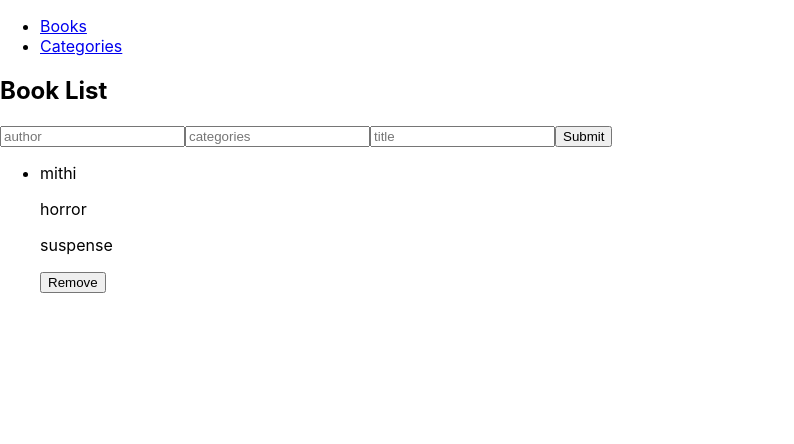
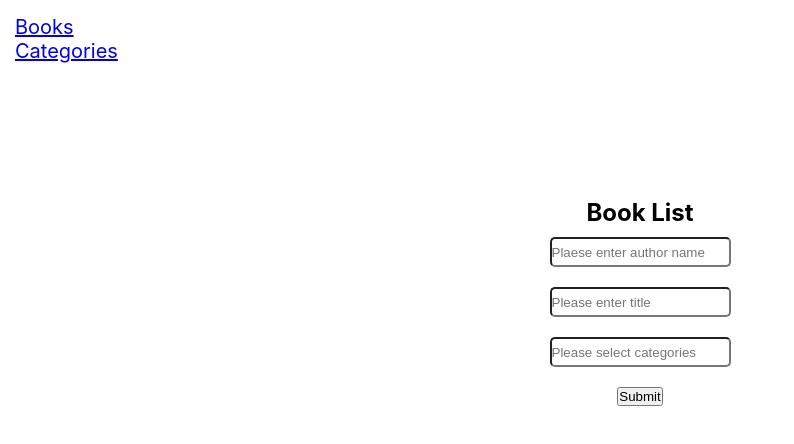
Before and after one commit to Mithi-code/Bookstore, a React (Create React App) app: page / in a window 1280 px wide. Shown: the top 444 px of the page, without its empty margins (0-794 px from the left). Built offline with nearby package versions, Linux system fonts and the light colour scheme.

Commit message:
add and remove functionality added

```diff
--- a/package.json
+++ b/package.json
@@ -12,6 +12,8 @@
     "react-redux": "^7.2.6",
     "react-router-dom": "^6.0.2",
     "react-scripts": "5.0.0",
+    "redux": "^4.1.2",
+    "redux-logger": "^3.0.6",
     "uuid": "^8.3.2",
     "web-vitals": "^2.1.2"
   },
--- a/src/App.js
+++ b/src/App.js
@@ -2,6 +2,7 @@ import { Routes, Route } from 'react-router-dom';
 import Books from './pages/Books';
 import Categories from './pages/Categories';
 import Navbar from './components/Navbar';
+import './styles/main.css';
 
 function App() {
   return (
--- a/src/components/Book.js
+++ b/src/components/Book.js
@@ -1,16 +1,22 @@
 import React from 'react';
 import PropTypes from 'prop-types';
+import { useDispatch } from 'react-redux';
+import { removeBook } from '../redux/books/book';
 
 function Book({
-  id, author, title, category,
+  id, author, title, categories,
 }) {
+  const dispatch = useDispatch();
+  const remove = () => {
+    dispatch(removeBook(id));
+  };
   return (
     <>
-      <li>
+      <li className="book-list">
         <p>{author}</p>
         <p>{title}</p>
-        <p>{category}</p>
-        <button type="button" id={id}>Remove</button>
+        <p>{categories}</p>
+        <button type="button" onClick={remove}>Remove</button>
       </li>
     </>
   );
@@ -19,7 +25,7 @@ Book.propTypes = {
   id: PropTypes.string.isRequired,
   author: PropTypes.string.isRequired,
   title: PropTypes.string.isRequired,
-  category: PropTypes.string.isRequired,
+  categories: PropTypes.string.isRequired,
 };
 
 export default Book;
--- a/src/components/Form.js
+++ b/src/components/Form.js
@@ -1,13 +1,30 @@
-import React from 'react';
+import React, { useState } from 'react';
+import { useDispatch } from 'react-redux';
+import { addBook } from '../redux/books/book';
 
 function Form() {
+  const dispatch = useDispatch();
+  const [author, setAuthor] = useState('');
+  const [title, setTitle] = useState('');
+  const [categories, setCategories] = useState('');
+  // const categories = [Horror, Biopic, Documentry, Adventure];
+  const handleSubmit = (e) => {
+    e.preventDefault();
+    dispatch(addBook({
+      author, title, categories, id: Date.now(),
+    }));
+  };
+
   return (
     <>
-      <form>
-        <input placeholder="author" />
-        <input placeholder="categories" />
-        <input placeholder="title" />
-        <button type="button">Submit</button>
+      <form onSubmit={handleSubmit}>
+        <input type="text" placeholder="Plaese enter author name" value={author} onChange={(e) => setAuthor(e.target.value)} required />
+        <br />
+        <input type="text" placeholder="Please enter title" value={title} onChange={(e) => setTitle(e.target.value)} required />
+        <br />
+        <input type="text" placeholder="Please select categories" value={categories} onChange={(e) => setCategories(e.target.value)} required />
+        <br />
+        <button type="submit">Submit</button>
       </form>
     </>
   );
--- a/src/index.js
+++ b/src/index.js
@@ -2,13 +2,17 @@ import React from 'react';
 import ReactDOM from 'react-dom';
 import { BrowserRouter as Router } from 'react-router-dom';
 import './index.css';
+import { Provider } from 'react-redux';
 import App from './App';
 import reportWebVitals from './reportWebVitals';
+import store from './redux/configureStore';
 
 ReactDOM.render(
   <React.StrictMode>
     <Router>
-      <App />
+      <Provider store={store}>
+        <App />
+      </Provider>
     </Router>
   </React.StrictMode>,
   document.getElementById('root'),
--- a/src/pages/Books.js
+++ b/src/pages/Books.js
@@ -1,29 +1,22 @@
 import React from 'react';
-import { v4 as uuidv4 } from 'uuid';
+import { useSelector } from 'react-redux';
 import Book from '../components/Book';
 import Form from '../components/Form';
 
 function books() {
-  const books = [
-    {
-      id: uuidv4(),
-      author: 'mithi',
-      title: 'horror',
-      category: 'suspense',
-    },
-  ];
+  const books = useSelector((state) => state.books);
   return (
     <div>
       <h2>Book List</h2>
       <Form />
       <ul>
-        {books.map((book) => (
+        {books && books.map((book) => (
           <Book
             key={book.id}
             author={book.author}
             title={book.title}
             id={book.id}
-            category={book.category}
+            categories={book.categories}
           />
         ))}
       </ul>
--- a/src/redux/books/book.js
+++ b/src/redux/books/book.js
@@ -0,0 +1,24 @@
+const ADD_BOOK = 'bookStore/books/ADD_BOOK';
+const REMOVE_BOOK = 'bookStore/books/REMOVE_BOOK';
+
+export const addBook = (payload) => ({
+  type: ADD_BOOK,
+  payload,
+});
+export const removeBook = (payload) => ({
+  type: REMOVE_BOOK,
+  payload,
+});
+const initialState = [];
+const booksReducer = (state = initialState, action) => {
+  switch (action.type) {
+    case ADD_BOOK:
+      return [...state, action.payload];
+    case REMOVE_BOOK:
+      return state.filter((book) => book.id !== action.payload);
+    default:
+      return state;
+  }
+};
+
+export default booksReducer;
--- a/src/redux/configureStore.js
+++ b/src/redux/configureStore.js
@@ -0,0 +1,15 @@
+import { createStore, combineReducers, applyMiddleware } from 'redux';
+import logger from 'redux-logger';
+import booksReducer from './books/book';
+
+const reducer = combineReducers({
+  books: booksReducer,
+  // additional reducers could be added here
+});
+
+const store = createStore(
+  reducer,
+  applyMiddleware(logger),
+);
+
+export default store;
--- /dev/null
+++ b/src/styles/main.css
@@ -0,0 +1,33 @@
+* {
+  margin: 0;
+  padding: 0;
+  box-sizing: border-box;
+}
+
+nav {
+  padding: 15px;
+  font-size: 20px;
+}
+
+ul {
+  list-style: none;
+}
+
+h2 {
+  margin-top: 120px;
+  text-align: center;
+}
+
+form {
+  text-align: center;
+}
+
+input {
+  border-radius: 5px;
+  height: 30px;
+  margin: 10px;
+}
+
+button {
+  margin: 10px;
+}
```
Also changed, not shown: 1 other file (tests, documents, lock files or other folders).
